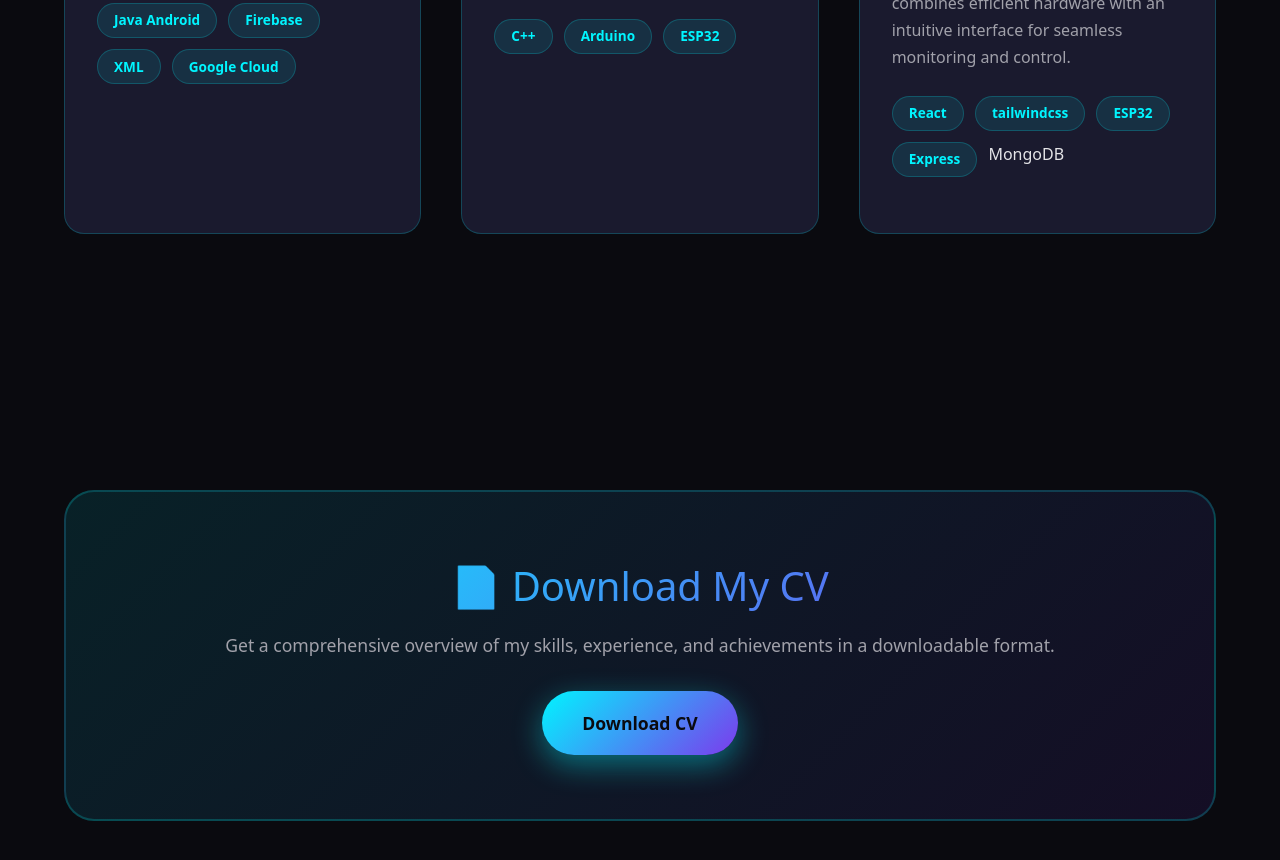
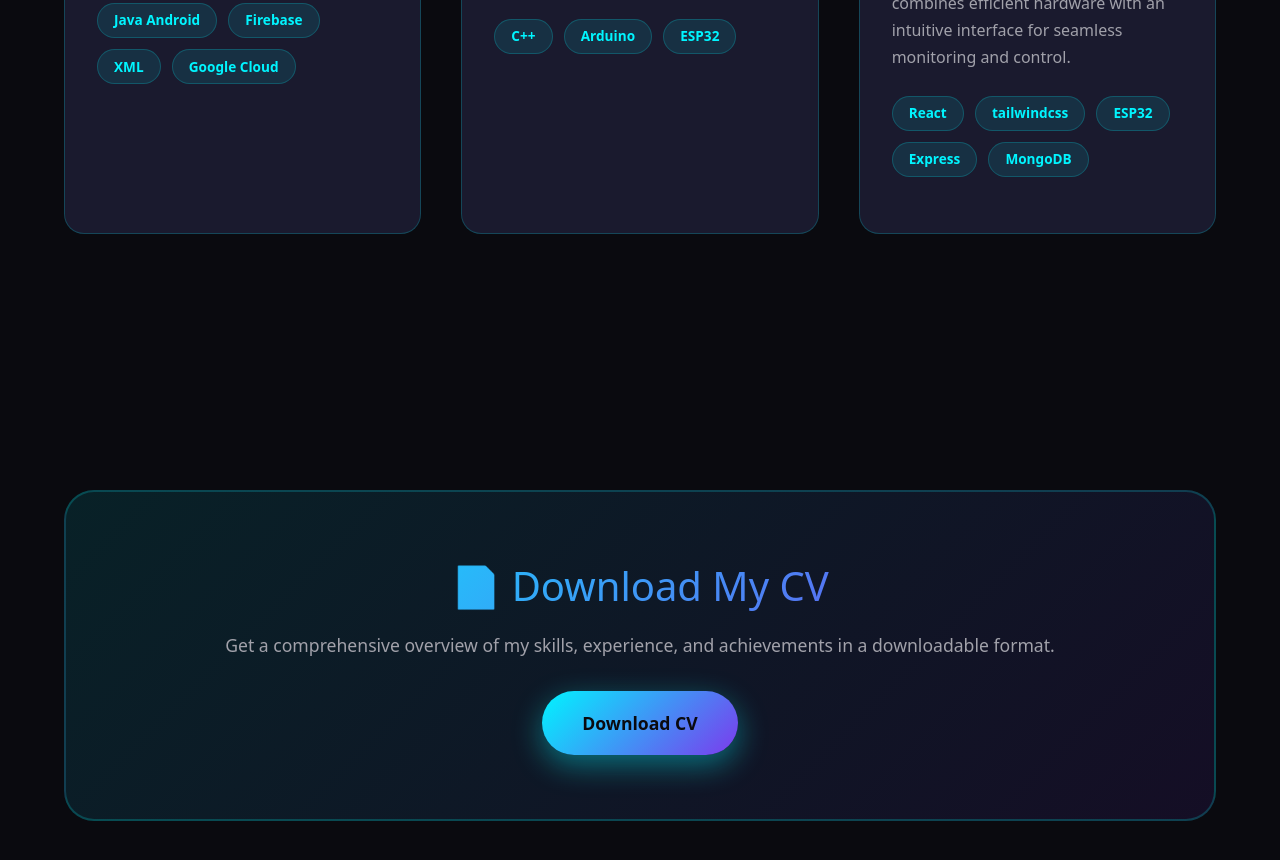
Before and after one commit to HasithaDilanka/PortFolio, a plain HTML site: page index.html in a window 1280 px wide. Shown: the part 5715-6575 px from the top of the page. Drawn offline with nearby package versions, Linux system fonts and the light colour scheme.

Commit message:
PortFolio

```diff
--- a/index.html
+++ b/index.html
@@ -506,7 +506,7 @@
                         <span class="tech-tag">tailwindcss</span>
                         <span class="tech-tag">ESP32</span>
                         <span class="tech-tag">Express</span>
-                        <span class="tech-t+ag">MongoDB</span>
+                        <span class="tech-tag">MongoDB</span>
                     </div>
                 </div>
             </div>
```
